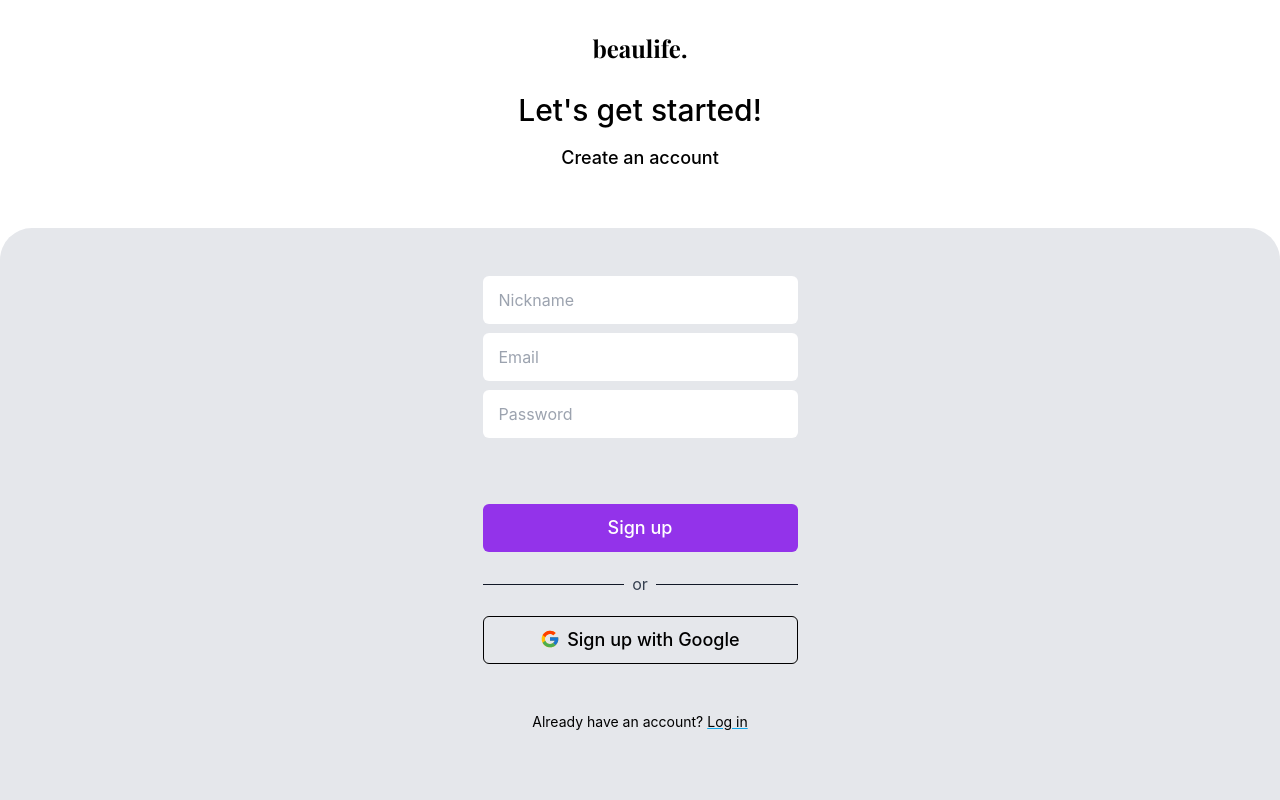
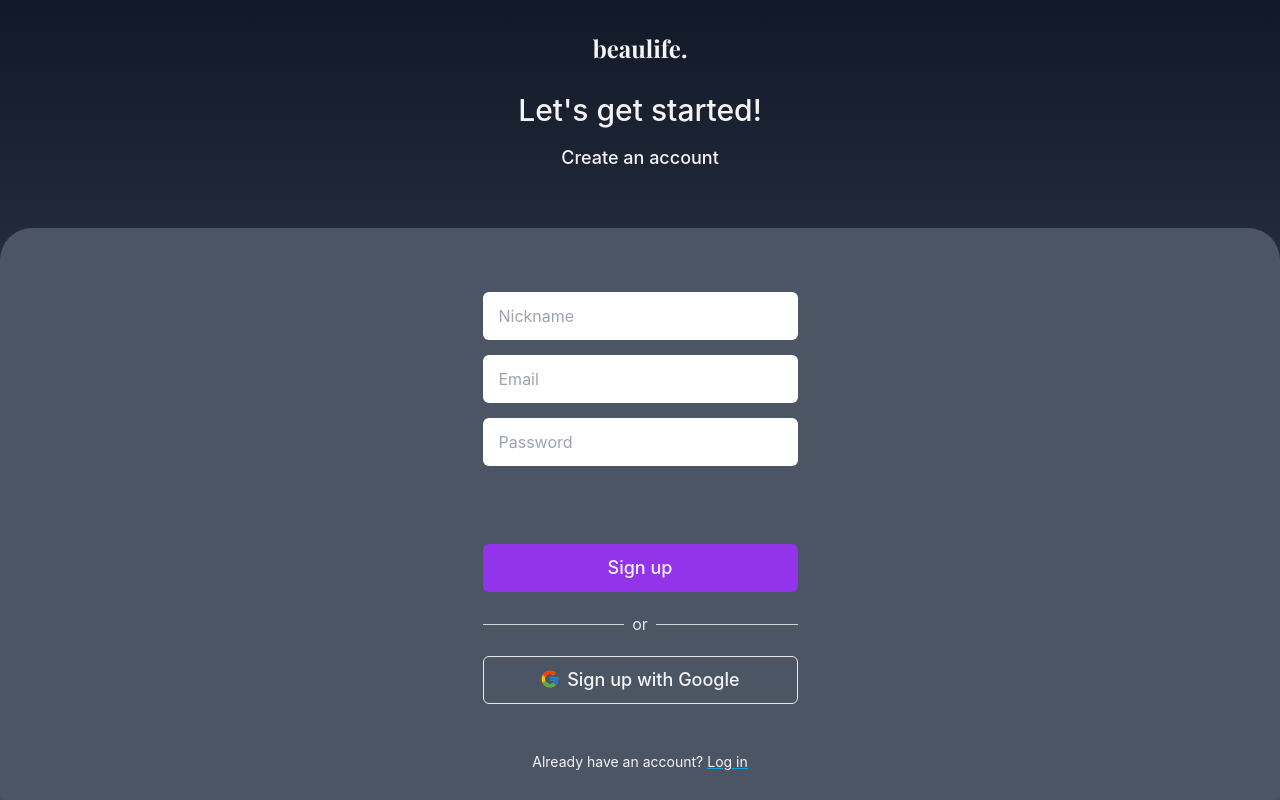
Before and after one commit to ScotDev/beaulife-new, a React (Vite) app: page /signup in a window 1280 px wide. Built offline with nearby package versions, Linux system fonts and the light colour scheme.

Commit message:
Added dark theme styling to landing, login and register pages

```diff
--- a/src/components/Card.jsx
+++ b/src/components/Card.jsx
@@ -7,7 +7,6 @@ import {
   BsEye,
 } from "react-icons/bs";
 import DynamicIcon from "./DynamicIcon";
-import Loading from "./Loading";
 import { gradeVisibility } from "../utils/gradeVisibility";
 
 // const calculateRelativeTime = (relativeTimestamp) => {
@@ -25,7 +24,7 @@ import { gradeVisibility } from "../utils/gradeVisibility";
 
 const PrimaryCard = ({ data }) => {
   return (
-    <div className="py-4 px-8 rounded-xl  max-w-prose text-gray-800 dark:text-gray-300">
+    <div className="py-4 px-8 rounded-xl  max-w-prose text-gray-800 dark:text-gray-100">
       <div className="pb-4 ">
         <h2 className="font-bold text-4xl">{`${data.location.name}, ${data.location.country}`}</h2>
         <h3 className="lg:text-lg py-2">{data.location.region}</h3>
@@ -84,7 +83,7 @@ const HourlyCard = ({ data }) => {
     minute: "2-digit",
   });
   return (
-    <div className="pb-6 pt-4 px-8 rounded-xl l w-full h-full lg:w-fit glass-card text-gray-800 dark:text-gray-300 text-center ">
+    <div className="pb-6 pt-4 px-8 rounded-xl l w-full h-full lg:w-fit glass-card text-gray-800 dark:text-gray-100 text-center ">
       <div className="flex flex-col lg:items-center lg:justify-center">
         <div className="flex flex-col">
           <div className="font-medium pb-2">{parsedTime}</div>
@@ -117,7 +116,7 @@ const DailyCard = ({ data }) => {
 
   return (
     <div
-      className="py-6 px-8 rounded-xl l w-full glass-card text-gray-800 dark:text-gray-300 flex flex-col items-center justify-between "
+      className="py-6 px-8 rounded-xl l w-full glass-card text-gray-800 dark:text-gray-100 flex flex-col items-center justify-between "
       onClick={toggleState}
     >
       {/* <div className="flex flex-row items-center"> */}
--- a/src/components/ErrorBoundary.jsx
+++ /dev/null
@@ -1,27 +0,0 @@
-import { Component } from "react";
-
-class ErrorBoundary extends Component {
-  constructor(props) {
-    super(props);
-    this.state = { hasError: false };
-  }
-
-  static getDerivedStateFromError(error) {
-    return { hasError: true };
-  }
-
-  componentDidCatch(error, errorInfo) {
-    // Report the Error to Some Error Reporting Service.
-    console.error("Error:", error, errorInfo);
-  }
-
-  render() {
-    if (this.state.hasError) {
-      return this.props.fallback;
-    }
-
-    return this.props.children;
-  }
-}
-
-export default ErrorBoundary;
--- a/src/index.css
+++ b/src/index.css
@@ -58,10 +58,13 @@ body {
   }
 
   .btn-primary {
-    @apply rounded-md min-w-fit w-full h-[48px] px-4 font-medium text-lg text-white bg-purple-600;
+    @apply rounded-md min-w-fit w-full h-[48px] px-4 font-medium text-lg text-white dark:text-gray-100 bg-purple-600 dark:bg-purple-600 dark:hover:bg-purple-500 hover:bg-purple-700;
   }
   .btn-secondary {
-    @apply border border-gray-900 rounded-md min-w-fit w-full h-[48px] px-4 font-medium text-lg;
+    @apply rounded-md min-w-fit w-full h-[48px] px-4 font-medium text-lg text-white dark:text-gray-100 bg-gray-400 dark:bg-gray-500 dark:hover:bg-gray-400 hover:bg-gray-400;
+  }
+  .btn-google {
+    @apply border border-solid border-gray-800 dark:border-gray-200 dark:hover:border-transparent dark:text-gray-100 dark:hover:bg-gray-400 hover:bg-gray-500 rounded-md min-w-fit w-full h-[48px] px-4 font-medium text-lg;
   }
   .scroller {
     @apply grid lg:items-end;
--- a/src/pages/Home.jsx
+++ b/src/pages/Home.jsx
@@ -67,13 +67,13 @@ export default function Home() {
             <div className="grid place-items-center mx-auto">
               {isLoading && <Loading />}
               {error && (
-                <div className="grid place-items-center py-4 px-8 ">
+                <div className="grid place-items-center py-4 px-8 dark:text-gray-200">
                   <p className="text-lg font-medium">An error occured</p>
-                  <p className="text-center pt-4 max-w-xs">
+                  <p className="text-center pt-4 max-w-prose">
                     {error}
-                    <span className="px-1">
+                    {/* <span className="px-1">
                       (Location services may be disabled on your device)
-                    </span>
+                    </span> */}
                   </p>
                 </div>
               )}
--- a/src/pages/Landing.jsx
+++ b/src/pages/Landing.jsx
@@ -4,11 +4,12 @@ import Button from "../components/Button";
 export default function Landing() {
   return (
     <>
-      <main className="flex flex-col items-center pt-24 h-screen">
+      <div className="background dark:background__dark"></div>
+      <main className="flex flex-col items-center pt-24 h-screen dark:text-gray-100">
         <h1 className="text-5xl font-bold font-display">beaulife.</h1>
         <h3 className="text-lg font-medium pt-4 ">Weather made simple</h3>
 
-        <div className="rounded-t-[32px] bg-gray-200 h-full w-screen mt-14 flex flex-col items-center">
+        <div className="rounded-t-[32px] h-full w-screen mt-14 flex flex-col items-center bg-gradient-to-b from-gray-600 to-gray-800 ">
           <div className="flex flex-col mt-36 w-[315px] min-h-[116px] justify-between items-center">
             <Link className="w-full" to="login">
               <Button primary type="button">
--- a/src/pages/Profile.jsx
+++ b/src/pages/Profile.jsx
@@ -64,7 +64,7 @@ export default function Profile() {
         <div className="background dark:background__dark">
           <div className="background-color __glow dark:__ocean"></div>
         </div>
-        <main className="container text-gray-800 dark:text-gray-300">
+        <main className="container text-gray-800 dark:text-gray-100">
           <div className="flex items-center flex-col mx-auto pt-4">
             <div className="flex items-center pb-8 mb-4 min-w-fit w-full">
               <div className="rounded-full overflow-hidden ring-offset-2 ring-purple-300 ring-2 h-12 w-12 glass-card cursor-default">
@@ -82,7 +82,7 @@ export default function Profile() {
                 <h3 className="font-medium text-lg">
                   {user?.user?.displayName || "Username"}
                 </h3>
-                <p className="text-gray-700 dark:text-gray-400 mt-2">
+                <p className="text-gray-700 dark:text-gray-300 mt-2">
                   {user?.user?.email || "email@test.com"}
                 </p>
               </div>
@@ -95,7 +95,7 @@ export default function Profile() {
                 </label>
                 <select
                   id="underline_select"
-                  className="block py-2.5 px-0 w-full text-base text-gray-800 dark:text-gray-400 bg-transparent border-0 border-b-2 border-purple-400  appearance-none dark:border-purple-400 focus:outline-none focus:ring-0 focus:border-gray-200 peer"
+                  className="block py-2.5 px-0 w-full text-base text-gray-800 dark:text-gray-300 bg-transparent border-0 border-b-2 border-purple-400  appearance-none dark:border-purple-400 focus:outline-none focus:ring-0 focus:border-gray-200 peer"
                 >
                   <option selected disabled value="EN">
                     English
--- a/src/pages/Signup.jsx
+++ b/src/pages/Signup.jsx
@@ -3,7 +3,6 @@ import { useState, useEffect } from "react";
 import { FcGoogle } from "react-icons/fc";
 import { useNavigate, Link } from "react-router-dom";
 import { useSignUp } from "../auth/useSignUp";
-import { useAuthContext } from "../auth/useAuthContext";
 import { parseFirebaseAuthError } from "../auth/firebaseErrors";
 
 export default function Signup() {
@@ -13,6 +12,7 @@ export default function Signup() {
   // Hooks
   const navigate = useNavigate();
 
+  // TO-DO Condense into one form state
   const [email, setEmail] = useState("");
   const [nickName, setnickName] = useState("");
   const [password, setPassword] = useState("");
@@ -25,7 +25,7 @@ export default function Signup() {
   // Also normalise other fields?
   const normalizeWhitespace = async () => {
     password.replace(/\s/g, "");
-    // password2.replace(/\s/g, "")
+    email.replace(/\s/g, "");
   };
 
   const handleGoogleSignIn = async () => {
@@ -72,15 +72,16 @@ export default function Signup() {
 
   return (
     <>
-      <main className="flex flex-col items-center pt-8 h-screen">
+      <div className="background dark:background__dark"></div>
+      <main className="flex flex-col items-center pt-8 h-screen dark:text-gray-100">
         <h1 className="text-2xl font-bold font-display">beaulife.</h1>
         <h2 className="text-3xl font-medium pt-7">Let's get started!</h2>
         <h3 className="text-lg font-medium pt-4">Create an account</h3>
 
-        <div className="rounded-t-[32px] bg-gray-200 h-full w-screen pt-12 mt-14 flex flex-col items-center">
+        <div className="rounded-t-[32px] h-full w-screen mt-14 pt-16 flex flex-col items-center glass-card bg-gray-600">
           <div className="flex flex-col items-center w-[315px]">
             <form
-              className="h-[276px] w-full flex flex-col justify-between"
+              className="h-[300px] w-full flex flex-col justify-between"
               onSubmit={handleSubmit}
             >
               <input
@@ -111,11 +112,11 @@ export default function Signup() {
                   setPassword(e.target.value);
                 }}
               ></input>
-              <p className="h-8 min-w-fit w-full px-4 py-1 text-sm text-gray-700">
+              <p className="h-8 min-w-fit w-full px-4 py-1 mb-4 text-sm text-gray-700 dark:text-gray-200">
                 {error}
               </p>
               <button
-                className="text-white bg-purple-600 rounded-md min-w-fit w-full h-[48px] px-4 mt-4 font-medium text-lg"
+                className="btn-primary"
                 type="submit"
                 disabled={isLoading}
               >
@@ -124,13 +125,15 @@ export default function Signup() {
             </form>
 
             <div className="relative flex py-5 items-center w-full">
-              <div className="flex-grow border-t border-gray-900"></div>
-              <span className="flex-shrink mx-2 text-gray-700">or</span>
-              <div className="flex-grow border-t border-gray-900"></div>
+              <div className="flex-grow border-t border-gray-900 dark:border-gray-300"></div>
+              <span className="flex-shrink mx-2 text-gray-700 dark:text-gray-200">
+                or
+              </span>
+              <div className="flex-grow border-t border-gray-900 dark:border-gray-300"></div>
             </div>
 
             <button
-              className="border border-1 border-black rounded-md min-w-fit w-full h-[48px] px-4 font-medium text-lg"
+              className="btn-google"
               onClick={handleGoogleSignIn}
               disabled={isLoading}
             >
```
Also changed, not shown: src/pages/Login.jsx (+9 -6 lines), 1 other file (tests, documents, lock files or other folders).
